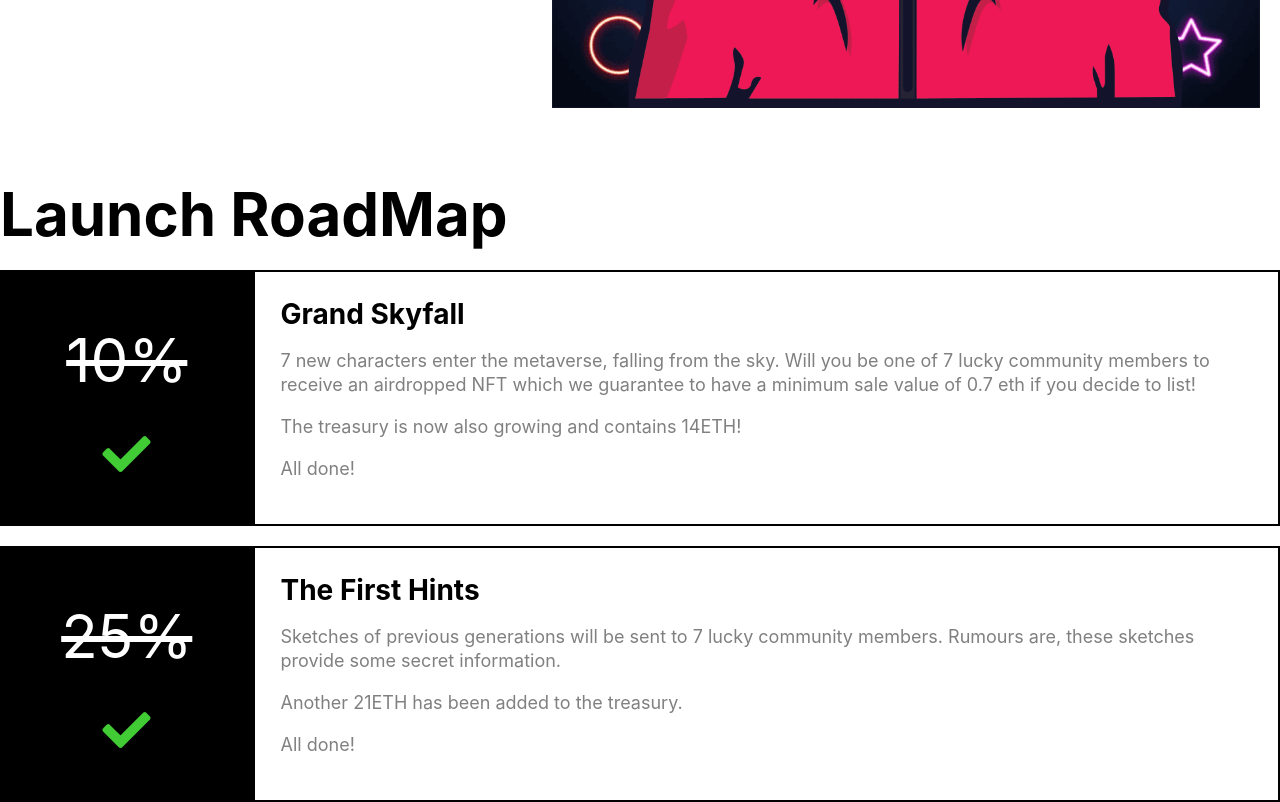
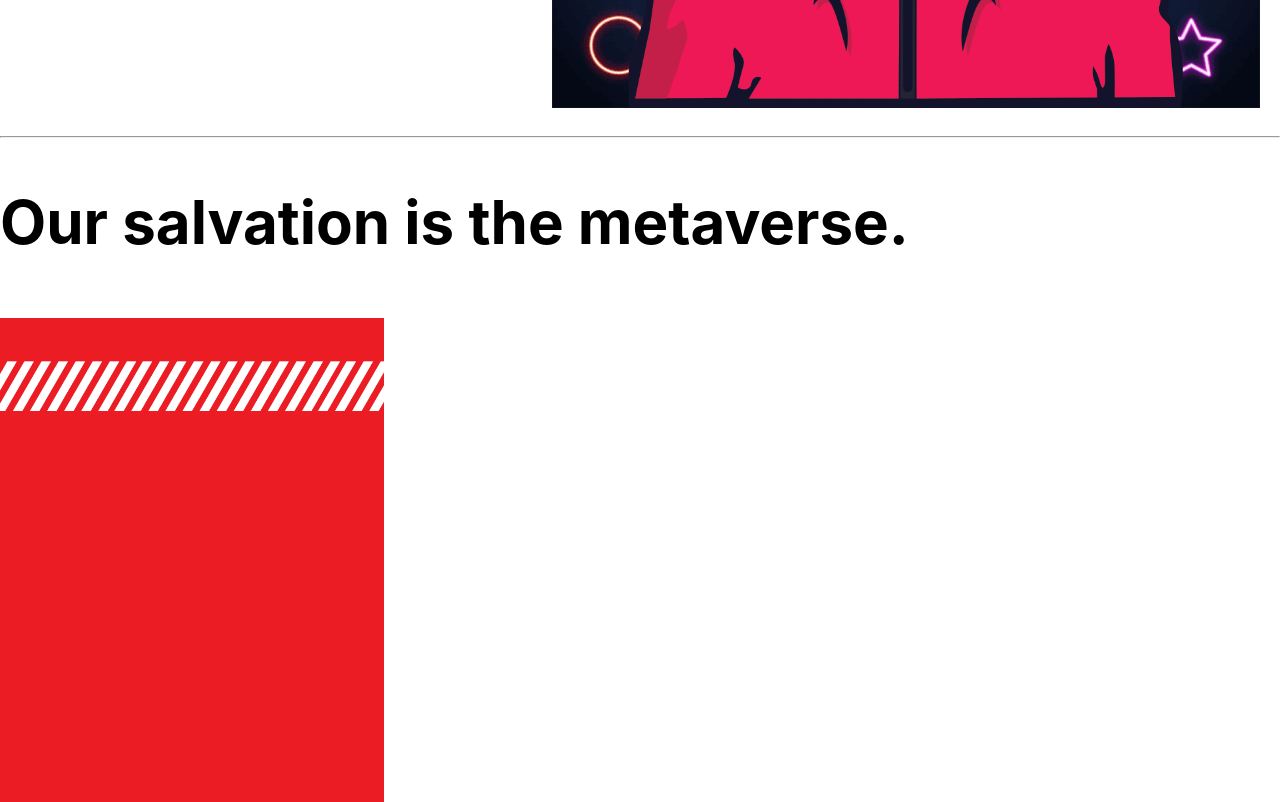
Before and after one commit to LiamK021/seven-front, a React (Create React App) app: page / in a window 1280 px wide. Shown: the part 620-1422 px from the top of the page. Built offline with nearby package versions, Linux system fonts and the light colour scheme.

Commit message:
add metaverse

```diff
--- a/src/App.js
+++ b/src/App.js
@@ -6,11 +6,14 @@
 import DevelopmentLoadMap from './component/DevelopmentRoadMap/DevelopmentLoadMap';
 import Announcement from './component/Announcement/Announcement';
 import Seven from './component/Seven/Seven';
+import MetaVerse from './component/MetaVerse/MetaVerse';
 
 function App() {
   return (
     <div className="App">
       <Seven/>
+      <hr/>
+      <MetaVerse/>
       <LaunchLoadMap />
       <DevelopmentLoadMap />
       <Announcement />
--- /dev/null
+++ b/src/component/MetaVerse/MetaVerse.css
@@ -0,0 +1,27 @@
+.metaverse-control{
+    width: 100%;
+    display: flex;
+    flex-direction: column;
+    gap: 20px;
+}
+
+.metaverse-control-title{
+    font-size: 60px;
+}
+
+.metaverse-control-row{
+    display: flex;
+    flex-direction: row;
+}
+
+.metaverse-control-left{
+    flex: 30;
+}
+
+.metaverse-control-right{
+    flex: 70;
+}
+
+.metaverse-control-image{
+    max-width: 100%;
+}
--- /dev/null
+++ b/src/component/MetaVerse/MetaVerse.js
@@ -0,0 +1,23 @@
+import React from "react";
+import './MetaVerse.css';
+import metaverseLeft from "../../asset/image/metaverseLeft.png"
+class MetaVerse extends React.Component{
+    render(){
+        return(
+            <div className = "metaverse-control">
+                <h1 className = "metaverse-control-title">Our salvation is the metaverse.</h1>
+                <div className = "metaverse-control-row">
+                    <div className = "metaverse-control-left">
+                        <img className= "metaverse-control-image" src = {metaverseLeft} alt = ""/>
+                    </div>
+                    <div className = "metaverse-control-right">
+
+                    </div>
+                </div>
+
+            </div>
+        )
+    }
+}
+
+export default MetaVerse;
```
Also changed, not shown: src/asset/image/metaverseLeft.png (added).
